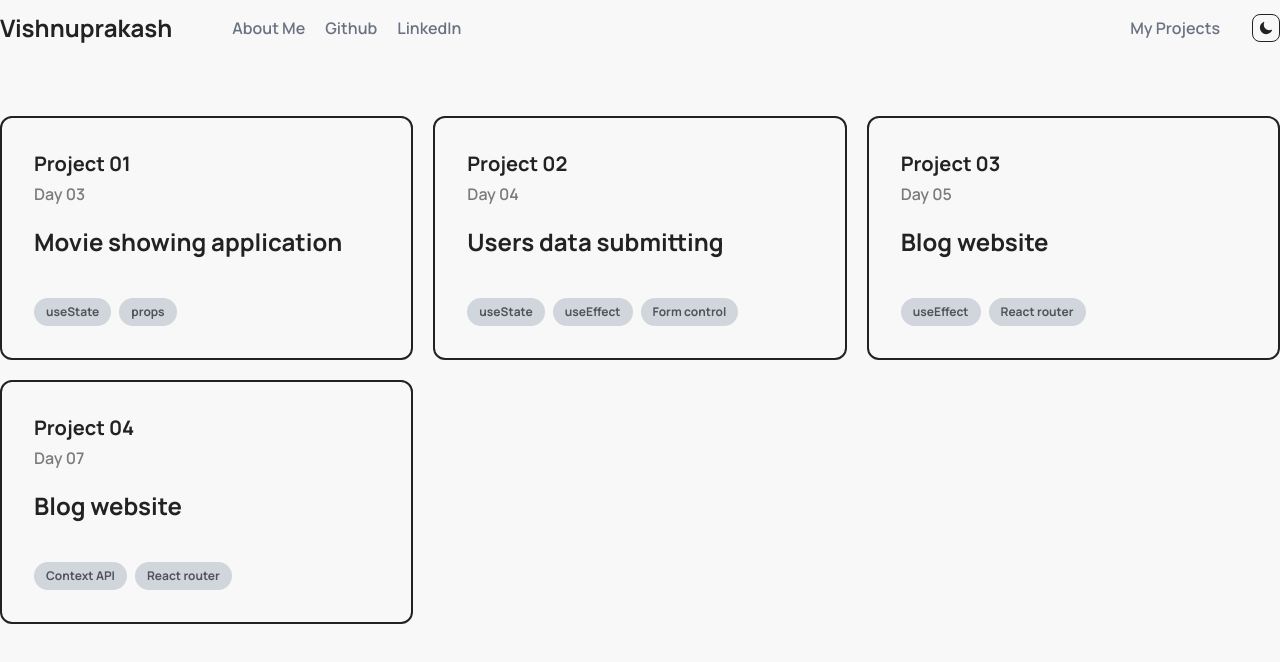
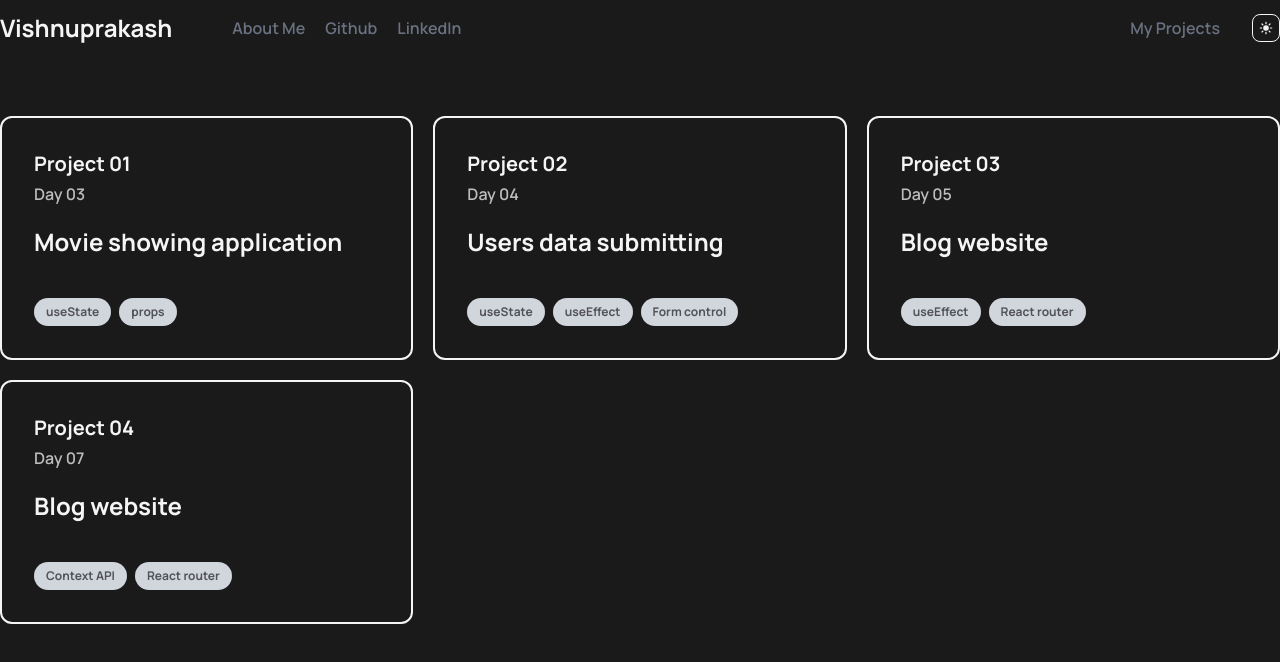
Before and after one commit to awizp/cdn-react-learn, a React (Vite) app: page /projects in a window 1280 px wide. Both pictures are taken after a click on the element 1266 px from the left and 28 px from the top of the page. Shown: the top 662 px of the page. Built offline with nearby package versions, Linux system fonts and the light colour scheme.

Commit message:
ui: implemented theme toggle in main UI and project 03 colours fixed

```diff
--- a/src/components/HeroPage.jsx
+++ b/src/components/HeroPage.jsx
@@ -21,7 +21,7 @@ const HeroPage = () => {
                         {/* projects completed */}
                         <div className="w-full flex justify-between gap-5 items-center lg:text-nowrap">
                             <div className="space-y-2">
-                                <h3 className="text-2xl md:text-5xl font-bold">03+</h3>
+                                <h3 className="text-2xl md:text-5xl font-bold">04+</h3>
                                 <p className="text-sm font-semibold italic text-gray">Projects Completed</p>
                             </div>
 
--- a/src/components/Navbar.jsx
+++ b/src/components/Navbar.jsx
@@ -1,9 +1,13 @@
-import { useState } from "react";
+import { useState, useContext } from "react";
 import { Link } from "react-router";
+
+import { ThemeContext } from "../context/ThemeContext";
 
 const Navbar = () => {
 
     const [isNavOpen, setIsNavOpen] = useState(false);
+
+    const { theme, toggleTheme } = useContext(ThemeContext);
 
     return (
         <nav className="w-full py-3 relative">
@@ -30,9 +34,14 @@ const Navbar = () => {
                 <div className="flex justify-center items-center font-semibold gap-3 md:gap-8">
                     <Link to="/projects" className="hidden md:block hover:text-gray-700 text-gray-500 cursor-pointer duration-300 transition">My Projects</Link>
 
-                    <div className="flex justify-center items-center w-7 h-7 rounded-lg p-3 hover:bg-blacky hover:text-white transition cursor-pointer text-sm border border-blacky hover:border-white">
-                        <div className="hidden justify-center items-center"><ion-icon name="sunny"></ion-icon></div>
-                        <div className="flex justify-center items-center"><ion-icon name="moon"></ion-icon></div>
+                    <div onClick={toggleTheme}
+                        className={`flex justify-center items-center w-7 h-7 rounded-lg p-3 transition cursor-pointer text-sm border border-blacky`}>
+                        <div className={`${theme === 'light' ? 'hidden' : 'flex'} justify-center items-center`}>
+                            <ion-icon name="sunny"></ion-icon>
+                        </div>
+                        <div className={`${theme === 'light' ? 'flex' : 'hidden'} justify-center items-center`}>
+                            <ion-icon name="moon"></ion-icon>
+                        </div>
                     </div>
 
                     {/* hamburger menu */}
--- /dev/null
+++ b/src/context/ThemeContext.jsx
@@ -0,0 +1,29 @@
+import { createContext, useState, useEffect } from "react";
+
+const ThemeContext = createContext();
+
+const ThemeProvider = ({ children }) => {
+    const [theme, setTheme] = useState('light');
+
+    useEffect(() => {
+        const root = window.document.documentElement;
+
+        if (theme === "dark") {
+            root.classList.add("dark");
+        } else {
+            root.classList.remove("dark");
+        }
+    }, [theme]);
+
+    const toggleTheme = () => {
+        setTheme((prev) => prev == 'light' ? 'dark' : 'light');
+    };
+
+    return (
+        <ThemeContext.Provider value={{ theme, toggleTheme }}>
+            {children}
+        </ThemeContext.Provider>
+    );
+};
+
+export { ThemeContext, ThemeProvider };
--- a/src/index.css
+++ b/src/index.css
@@ -1,6 +1,8 @@
 @import url('https://fonts.googleapis.com/css2?family=Manrope:wght@200..800&display=swap');
 
 @import "tailwindcss";
+
+@custom-variant dark (&:where(.dark, .dark *));
 
 @theme {
     /* custom colours */
@@ -12,6 +14,12 @@
     --font-manrope: "Manrope", sans-serif;
 }
 
+.dark {
+    --color-blacky: #f5f5f5;
+    --color-gray: #bdbdbd;
+    --color-light-gray: #1a1a1a;
+}
+
 @layer base {
     body {
         @apply font-manrope;
--- a/src/main.jsx
+++ b/src/main.jsx
@@ -4,9 +4,11 @@ import { BrowserRouter, Routes, Route } from "react-router";
 import './index.css';
 import App from './App.jsx';
 import { Project01, Project02, Project03, Project04 } from './projects/index.js';
+import { ThemeProvider } from './context/ThemeContext.jsx';
 import ProjectShow from './components/ProjectShow.jsx';
 
 createRoot(document.getElementById('root')).render(
+    <ThemeProvider>
         <BrowserRouter>
             <Routes>
                 <Route path='/' element={<App />} />
@@ -17,4 +19,5 @@ createRoot(document.getElementById('root')).render(
                 <Route path='/project04' element={<Project04 />} />
             </Routes>
         </BrowserRouter>
+    </ThemeProvider>
 );
--- a/src/projects/project03/Project03.jsx
+++ b/src/projects/project03/Project03.jsx
@@ -76,7 +76,7 @@ const Project03 = () => {
     };
 
     return (
-        <main className="w-full bg-light-gray text-blacky">
+        <main className="w-full bg-gray-200 text-black">
             <title>Blog website | React, Tailwindcss, React Router</title>
 
             <Navbar onClick={formShowHandle} />
```
Lines whose indentation alone changed are shown as unchanged.
